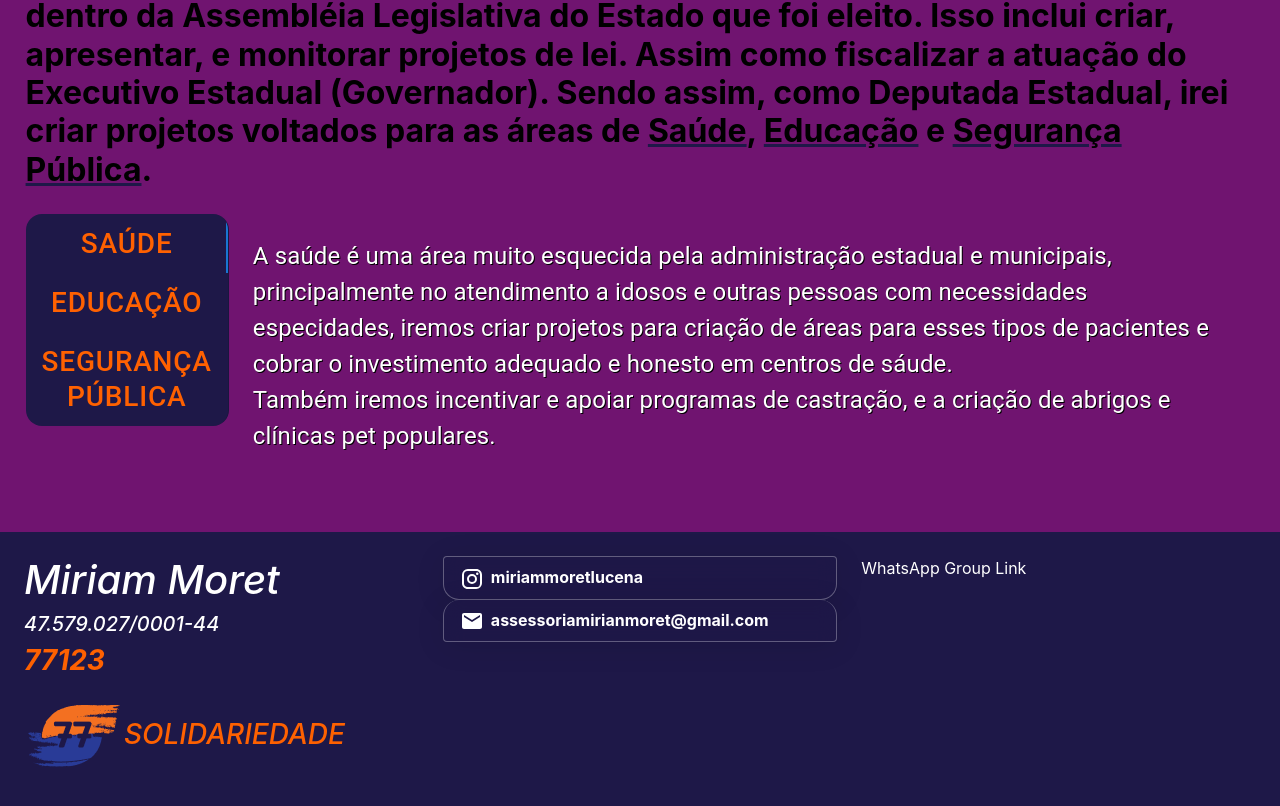
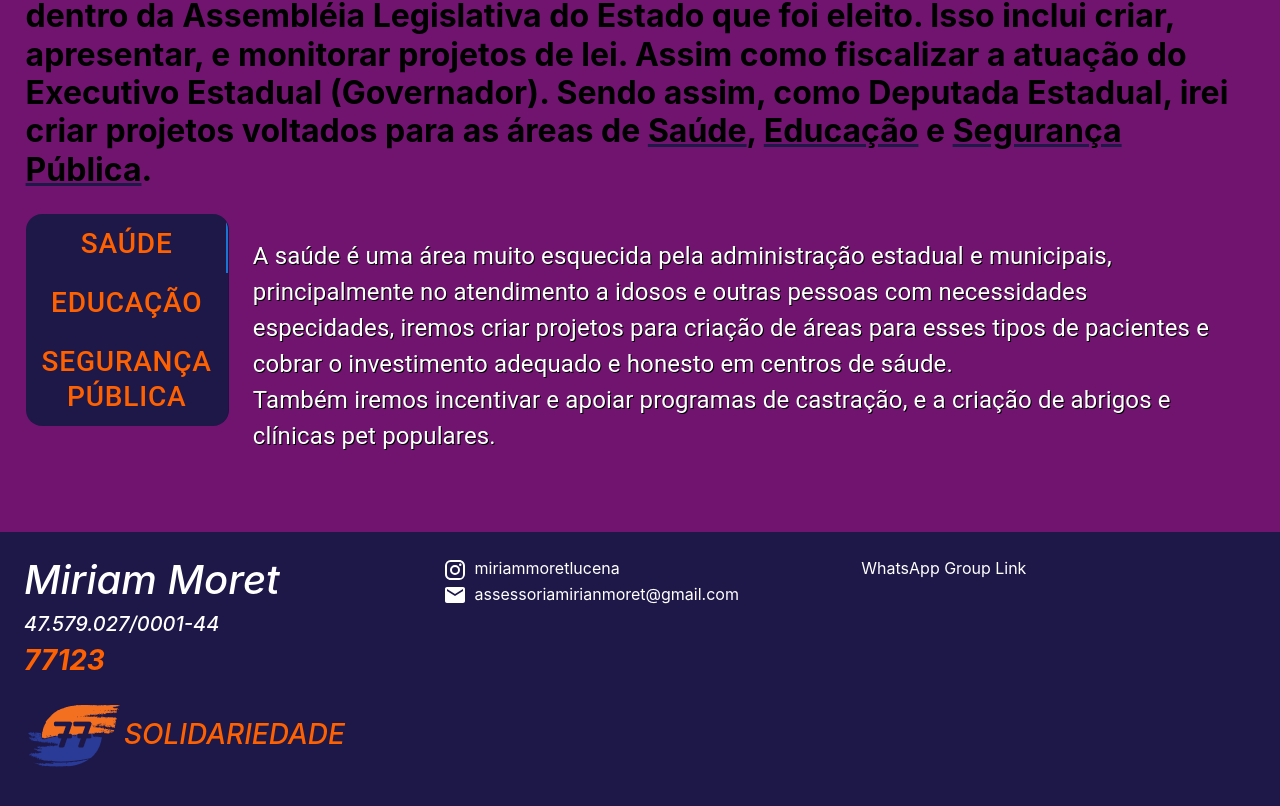
Before and after one commit to Takater/dep-mirian-moret, a React (Create React App) app: page / in a window 1280 px wide. Shown: the part 3027-3833 px from the top of the page. Built offline with nearby package versions, Linux system fonts and the light colour scheme.

Commit message:
Fri, Aug 26, 2022, 7:53 PM +00:00

```diff
--- a/src/components/Contatos.jsx
+++ b/src/components/Contatos.jsx
@@ -16,12 +16,12 @@ export default function Contatos () {
                     </em>
                 </div>
                 <div className="col-md-4">
-                    <ul className="list-group">
-                    <li className="list-group-item"><a className="social-media-link" href="https://instagram.com/miriammoretlucena">
+                    <ul className="list-unstyled">
+                    <li><a className="social-media-link" href="https://instagram.com/miriammoretlucena">
                         <InstagramIcon />
                         <span>miriammoretlucena</span>
                     </a></li>
-                    <li className="list-group-item"><a className="social-media-link" href="mailto:assessoriamirianmoret@gmail.com">
+                    <li><a className="social-media-link" href="mailto:assessoriamirianmoret@gmail.com">
                         <EmailIcon />
                         <span>assessoriamirianmoret@gmail.com</span>
                     </a></li>
```
